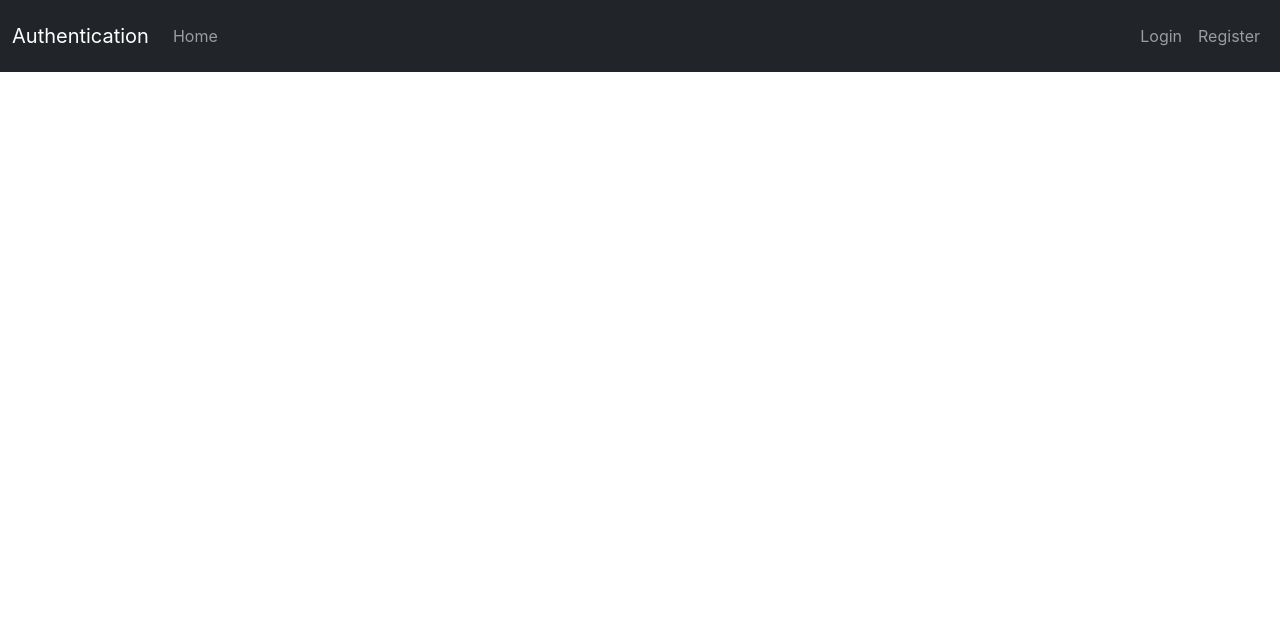
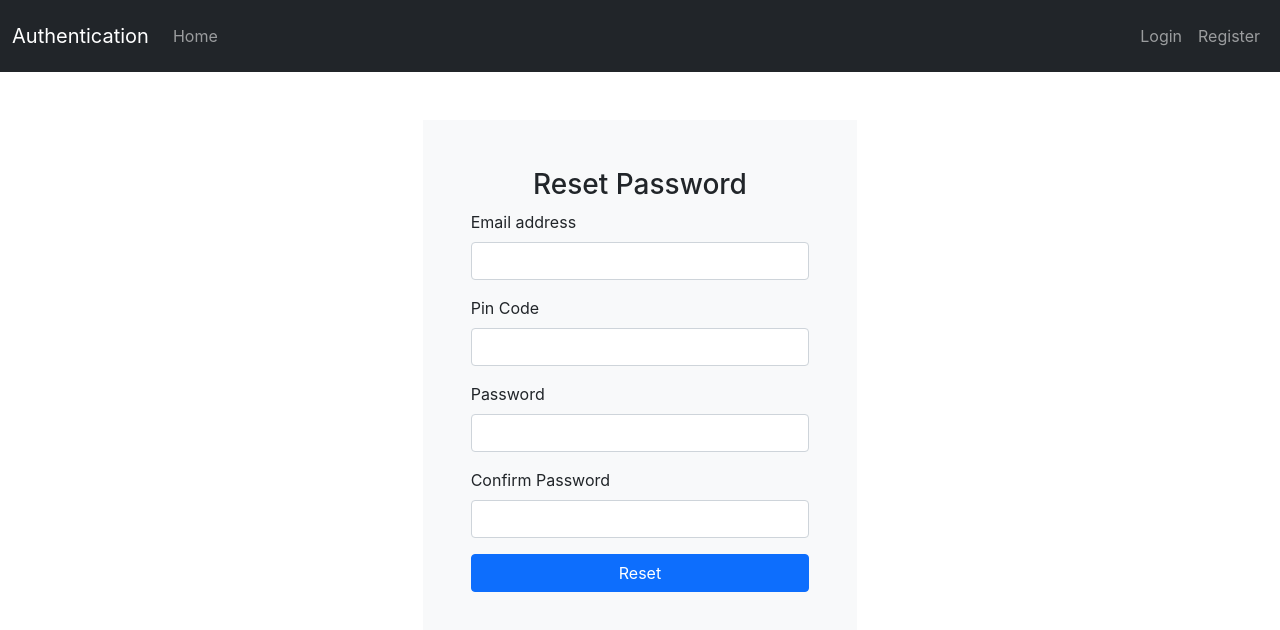
Before and after one commit to Thineshraj/laravel, a React (Create React App) app in the folder laravel_passport_auth/front-react/: page /reset/1 in a window 1280 px wide. Shown: the top 630 px of the page. Built offline with nearby package versions, Linux system fonts and the light colour scheme; no server answers.

Commit message:
Frontend: Forgot Password & Reset Password

```diff
--- a/laravel_passport_auth/front-react/src/common/Header.jsx
+++ b/laravel_passport_auth/front-react/src/common/Header.jsx
@@ -4,6 +4,7 @@ import Profile from '../components/Profile';
 import Login from '../components/Login';
 import Register from '../components/Register';
 import ForgetPass from '../components/ForgetPass';
+import ResetPass from '../components/ResetPass';
 
 import { BrowserRouter as Router, Switch, Route } from 'react-router-dom';
 
@@ -28,6 +29,7 @@ const Header = (props) => {
             render={() => <Register setUserProp={props.setUserProp} />}
           />
           <Route path='/forget' component={ForgetPass} />
+          <Route path='/reset/:id' component={ResetPass} />
         </Switch>
       </Router>
     </>
--- a/laravel_passport_auth/front-react/src/components/ForgetPass.jsx
+++ b/laravel_passport_auth/front-react/src/components/ForgetPass.jsx
@@ -1,23 +1,42 @@
-import React from 'react';
+import React, { useState } from 'react';
 import { Link } from 'react-router-dom';
+import axios from 'axios';
 
 function ForgetPass() {
+  const [email, setEmail] = useState('');
+
+  const formSubmitHandler = (e) => {
+    e.preventDefault();
+    const data = {
+      email,
+    };
+
+    axios
+      .post('/forgotpassword', data)
+      .then((response) => {
+        console.log(response);
+      })
+      .catch((error) => {
+        console.error(error);
+      });
+  };
   return (
     <>
       <div className='row mt-5'>
         <div className='bg-light col-lg-4 offset-lg-4 p-5'>
           <h3 className='text-center'>Forget Password</h3>
 
-          <form>
+          <form onSubmit={formSubmitHandler}>
             <div className='mb-3'>
-              <label for='exampleInputEmail1' className='form-label'>
+              <label htmlFor='exampleInputEmail1' className='form-label'>
                 Email address
               </label>
               <input
                 type='email'
                 className='form-control'
-                id='exampleInputEmail1'
+                name='email'
                 aria-describedby='emailHelp'
+                onChange={(e) => setEmail(e.target.value)}
               />
             </div>
             <button type='submit' className='btn btn-primary col-12 mb-3'>
--- /dev/null
+++ b/laravel_passport_auth/front-react/src/components/ResetPass.jsx
@@ -0,0 +1,102 @@
+import React, { useState } from 'react';
+import { Redirect } from 'react-router-dom';
+import axios from 'axios';
+
+function ResetPass() {
+  const [email, setEmail] = useState('');
+  const [token, setToken] = useState('');
+  const [password, setPassword] = useState('');
+  const [password_confirmation, setPassword_confirmation] = useState('');
+  const [isReset, setIsReset] = useState(false);
+
+  const formSubmit = (e) => {
+    e.preventDefault();
+    const data = {
+      email,
+      token,
+      password,
+      password_confirmation,
+    };
+
+    axios
+      .post('/resetpassword', data)
+      .then((response) => {
+        console.log(response);
+        setIsReset(true);
+      })
+      .catch((error) => {
+        console.error(error);
+      });
+  };
+
+  if (isReset) {
+    return <Redirect to='/login' />;
+  }
+
+  return (
+    <>
+      <div className='row mt-5'>
+        <div className='bg-light col-lg-4 offset-lg-4 p-5'>
+          <h3 className='text-center'>Reset Password</h3>
+
+          <form onSubmit={formSubmit}>
+            <div className='mb-3'>
+              <label htmlFor='exampleInputEmail1' className='form-label'>
+                Email address
+              </label>
+              <input
+                type='email'
+                name='email'
+                required
+                className='form-control'
+                aria-describedby='emailHelp'
+                onChange={(e) => setEmail(e.target.value)}
+              />
+            </div>
+            <div className='mb-3'>
+              <label htmlFor='exampleInputText' className='form-label'>
+                Pin Code
+              </label>
+              <input
+                type='text'
+                name='token'
+                required
+                className='form-control'
+                onChange={(e) => setToken(e.target.value)}
+              />
+            </div>
+            <div className='mb-3'>
+              <label htmlFor='exampleInputPassword1' className='form-label'>
+                Password
+              </label>
+              <input
+                type='password'
+                name='password'
+                required
+                className='form-control'
+                onChange={(e) => setPassword(e.target.value)}
+              />
+            </div>
+            <div className='mb-3'>
+              <label htmlFor='exampleInputPassword1' className='form-label'>
+                Confirm Password
+              </label>
+              <input
+                type='password'
+                name='password_confirmation'
+                required
+                className='form-control'
+                onChange={(e) => setPassword_confirmation(e.target.value)}
+              />
+            </div>
+            <button type='submit' className='btn btn-primary col-12 mb-3'>
+              Reset
+            </button>
+          </form>
+        </div>
+      </div>
+    </>
+  );
+}
+
+export default ResetPass;
```
